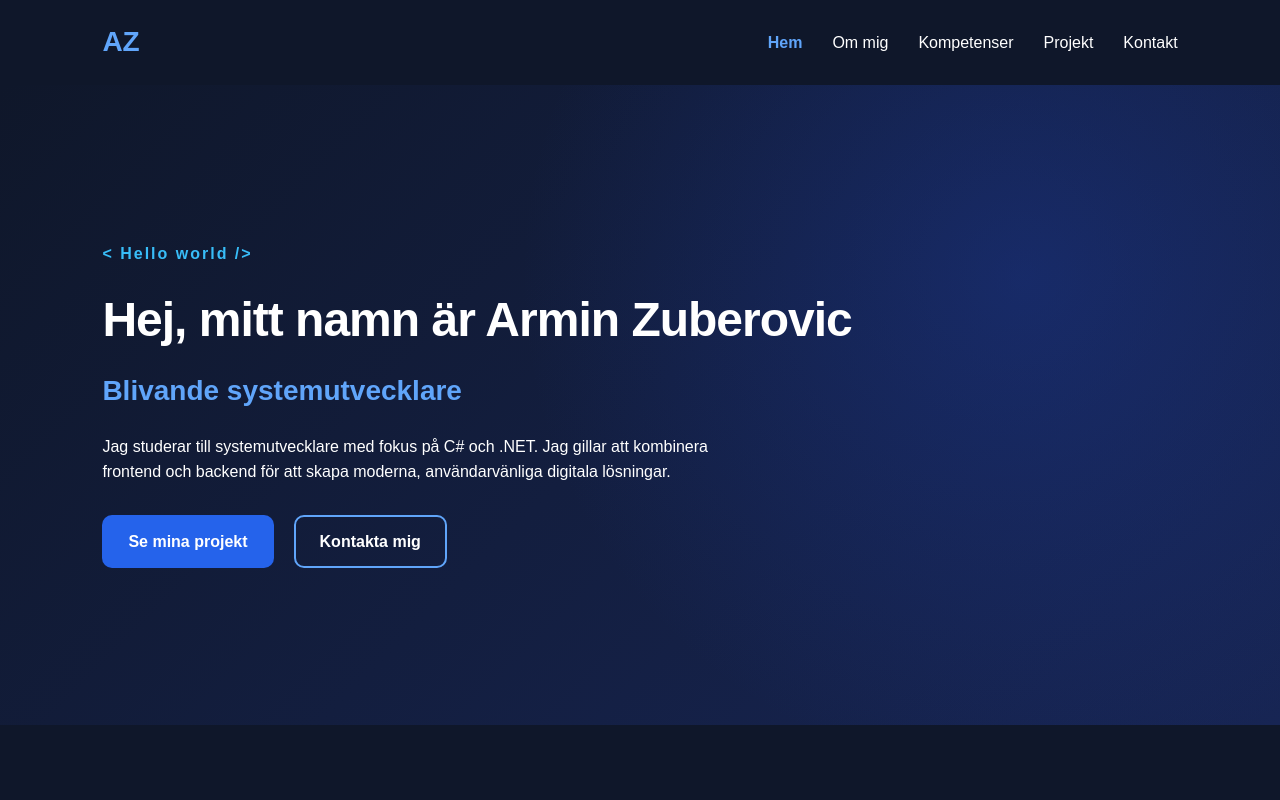
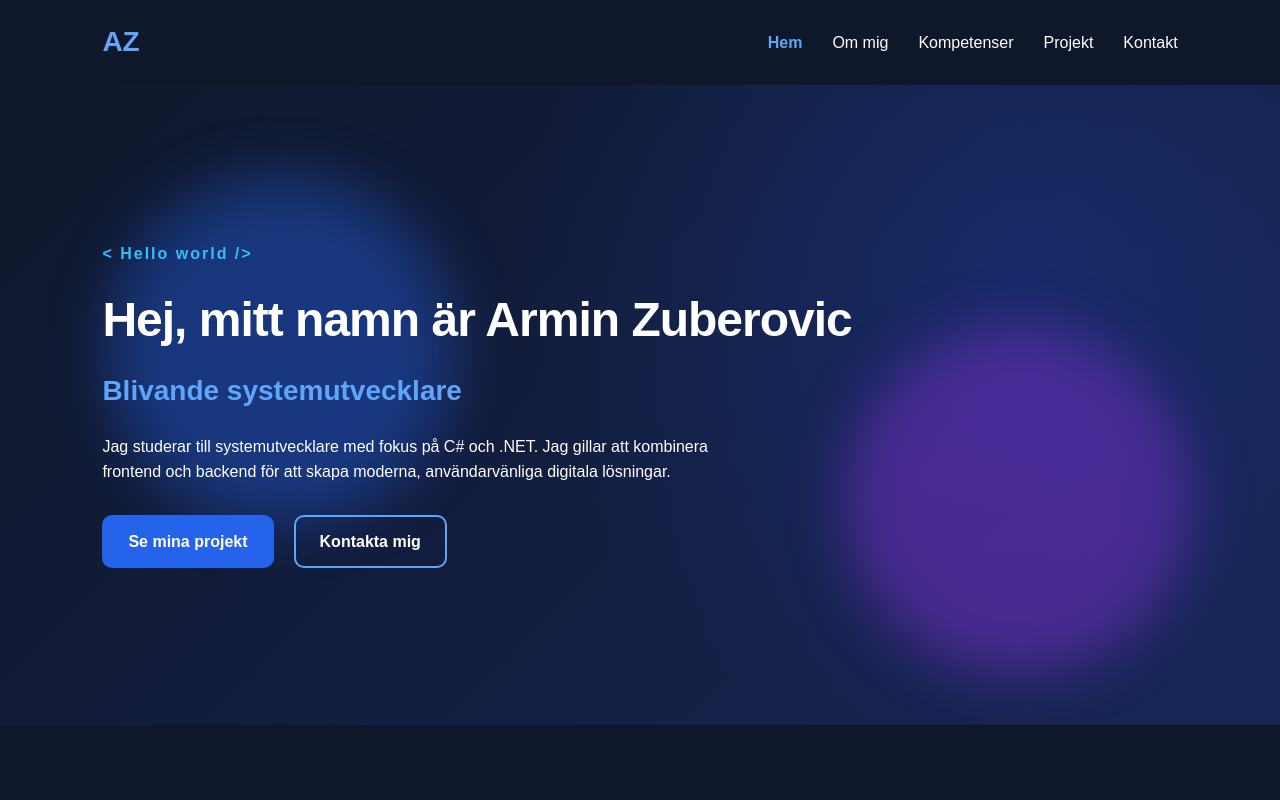
Before and after one commit to ArminZ23/Min-Portfolio, a plain HTML site: page index.html in a window 1280 px wide. Shown: the top 800 px of the page. Drawn offline with Linux system fonts and the light colour scheme.

Commit message:
Lagt till flytande bakgrundsanimationer i Hero-sektionen

```diff
--- a/index.html
+++ b/index.html
@@ -36,6 +36,11 @@
     <main>
       <!-- Hero: Presentation på startsidan-->
       <section id="hem" class="hero">
+        <!-- Dekorativa ljuseffekter i bakgrunden -->
+         <div class="hero-background" aria-hidden="true">
+          <div class="glow glow-blue"></div>
+          <div class="glow glow-purple"></div>
+         </div>
         <!-- Behållare för Hero-sektionens innehåll -->
         <div class="hero-container">
           <p class="hero-tag">&lt; Hello world /&gt;</p>
--- a/style.css
+++ b/style.css
@@ -63,6 +63,9 @@ nav ul a.active {
   padding: 60px 8%;
   background: radial-gradient(circle at 80% 30%, #1e40af55, transparent 45%),
     linear-gradient(135deg, #0f172a, #172554);
+  position: relative;
+  isolation: isolate;
+  overflow: hidden;
 }
 
 /* Behållare för Hero-innehållet */
@@ -513,6 +516,73 @@ background-color: #1d4ed8;
   outline: 3px solid #ffffff;
   outline-offset: 3px;
 }
+
+/* =============================
+FLYTANDE BAKGRUNDSANIMATIONER
+================================ */
+
+/* Täcker hela Hero-sektionen */
+.hero-background {
+  position: absolute;
+  inset: 0;
+  z-index: -1;
+  pointer-events: none;
+}
+
+/* Gemensam styling för ljuseffekterna */
+.glow {
+  position: absolute;
+  width: 350px;
+  height: 350px;
+  border-radius: 50%;
+  filter: blur(30px);
+  opacity: 0.4;
+}
+
+/* Blå ljuseffekt */
+.glow-blue {
+  background-color: #2563eb;
+  top: 10%;
+  left: 5%;
+  animation: floatBlue 12s ease-in-out infinite alternate;
+}
+
+/* Lila ljuseffekt */
+.glow-purple {
+  background-color: #9333ea;
+  bottom: 5%;
+  right: 5%;
+  animation: floatPurple 15s ease-in-out infinite alternate;
+}
+
+/* Flyttar den blå ljuseffekten */
+@keyframes floatBlue {
+  from {
+    transform: translate(0,0);
+  }
+
+  to {
+    transform: translate(80px, 50px);
+  }
+}
+
+/* Flyttar den lila ljuseffekten */
+@keyframes floatPurple {
+  from {
+    transform: translate(0, 0);
+  }
+
+  to {
+    transform: translate(-70px, -50px);
+  }
+}
+
+/* Stänger av animationerna om användaren föredrar mindre rörelse */
+@media (prefers-reduced-motion: reduce) {
+  .glow {
+    animation: none;
+  }
+}
 /* Responsiv design för surfplattor och mobiler */
 @media (max-width: 768px) {
   /* Anpassa Hero-sektionen */
```
